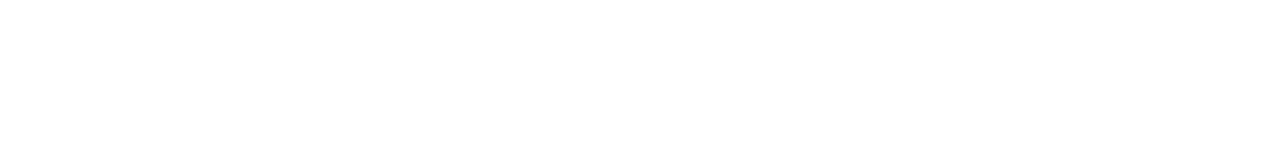
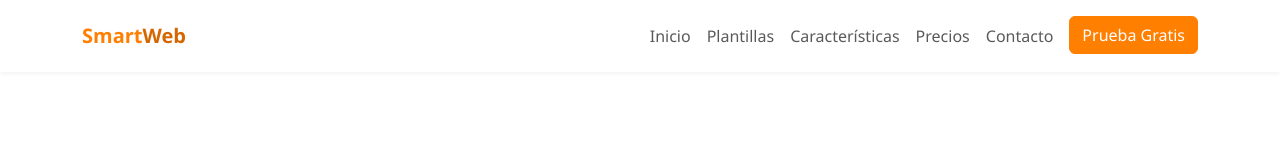
Before and after one commit to MiguelSNW/ProyectoDiseno, a plain HTML site: page ProyectoDiseño.html in a window 1280 px wide. Drawn offline with nearby package versions, Linux system fonts and the light colour scheme.

Commit message:
V0.2 - Navbar

```diff
--- a/ProyectoDiseño.html
+++ b/ProyectoDiseño.html
@@ -3,9 +3,43 @@
 <head>
     <meta charset="UTF-8">
     <meta name="viewport" content="width=device-width, initial-scale=1.0">
-    <title>Document</title>
+    <title>SmartWeb - Las mejores Plantillas del mundo.</title>
+    <link href="https://cdnjs.cloudflare.com/ajax/libs/bootstrap/5.3.0/css/bootstrap.min.css" rel="stylesheet">
+    <link rel="stylesheet" href="css/styles.css">
+
 </head>
 <body>
 
+    <nav class="navbar navbar-expand-lg navbar-light py-3">
+        <div class="container">
+            <a class="navbar-brand" href="#">Smart<span>Web</span></a>
+            <button class="navbar-toggler" type="button" data-bs-toggle="collapse" data-bs-target="#navbarNav" aria-controls="navbarNav" aria-expanded="false" aria-label="Toggle navigation">
+                <span class="navbar-toggler-icon"></span>
+            </button>
+            <div class="collapse navbar-collapse" id="navbarNav">
+                <ul class="navbar-nav ms-auto">
+                    <li class="nav-item">
+                        <a class="nav-link" href="#">Inicio</a>
+                    </li>
+                    <li class="nav-item">
+                        <a class="nav-link" href="#">Plantillas</a>
+                    </li>
+                    <li class="nav-item">
+                        <a class="nav-link" href="#">Características</a>
+                    </li>
+                    <li class="nav-item">
+                        <a class="nav-link" href="#">Precios</a>
+                    </li>
+                    <li class="nav-item">
+                        <a class="nav-link" href="#">Contacto</a>
+                    </li>
+                    <li class="nav-item ms-2">
+                        <a class="btn btn-orange" href="#">Prueba Gratis</a>
+                    </li>
+                </ul>
+            </div>
+        </div>
+    </nav>
+
 </body>
 </html>
--- /dev/null
+++ b/css/styles.css
@@ -0,0 +1,36 @@
+:root {
+    --orange-primary: #FF7F00;
+    --orange-light: #FFAB58;
+    --orange-dark: #D66700;
+}
+
+body {
+    background-color: #ffffff;
+    font-family: 'Segoe UI', Tahoma, Geneva, Verdana, sans-serif;
+}
+
+.navbar {
+    background-color: white;
+    box-shadow: 0 2px 4px rgba(0,0,0,0.05);
+}
+
+.navbar-brand {
+    font-weight: 700;
+    color: var(--orange-primary);
+}
+
+.navbar-brand span {
+    color: var(--orange-dark);
+}
+
+.btn-orange {
+    background-color: var(--orange-primary);
+    border-color: var(--orange-primary);
+    color: white;
+}
+
+.btn-orange:hover {
+    background-color: var(--orange-dark);
+    border-color: var(--orange-dark);
+    color: white;
+}
```
